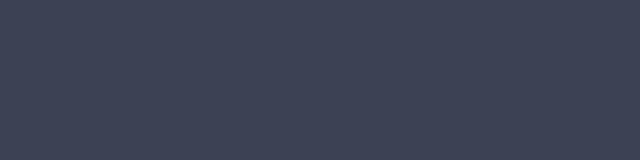
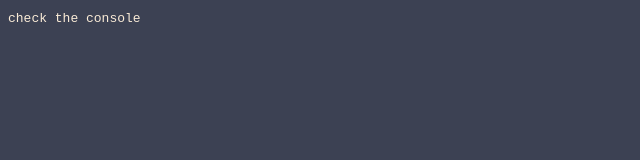
Before and after one commit to JohnArvid/js-utilities, a plain HTML site: page index.html in a window 1280 px wide. Shown: the whole page, without its empty margins (0-640 px from the left). Drawn offline with Linux system fonts and the light colour scheme.

Commit message:
added text + style to check console

```diff
--- a/index.html
+++ b/index.html
@@ -8,6 +8,6 @@
 	<script type="module" src="./importing.js"></script>
 </head>
 <body>
-
+<code>check the console</code>
 </body>
 </html>
--- a/style.css
+++ b/style.css
@@ -1,3 +1,4 @@
 body {
     background: #3c4153;
+    color: antiquewhite;
 }
```
